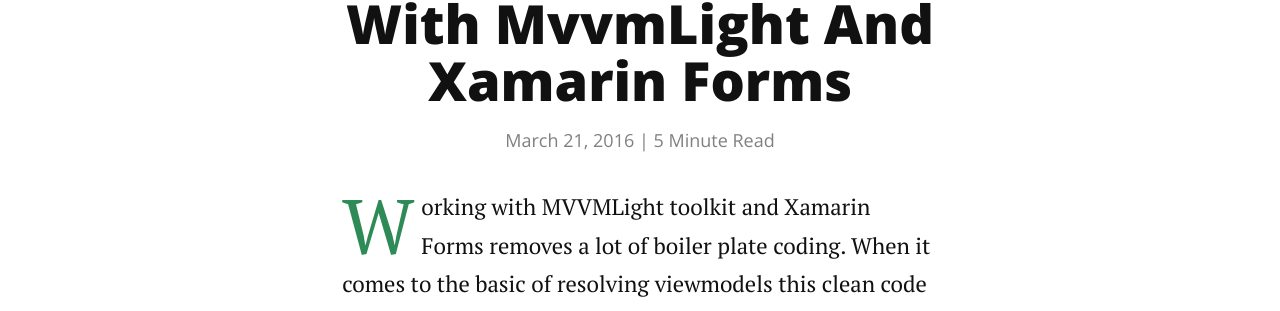
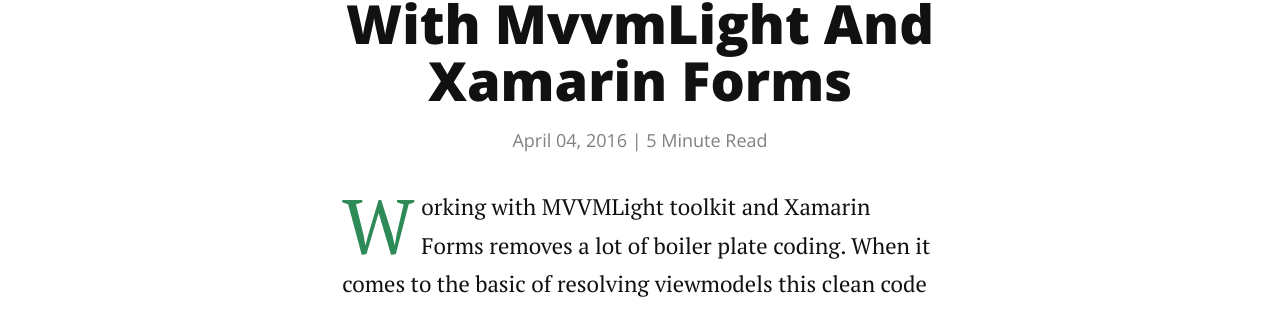
Before and after one commit to rasmuschristensen/rasmuschristensen.github.io, a Jekyll site: the page built from _posts/2016-04-04-Index-ViewModelLocator-With-MvvmLight-And-Xamarin-Forms.markdown, in a window 1280 px wide and 900 px high. Shown: the part 420-731 px from the top of the window. Built offline with Jekyll 4.4.1, drawn with Linux system fonts in a browser that asks for light colours; nearby versions of some CDN libraries; Markdown is read by kramdown in place of the engine named in the settings; comment, search, counter and statistics services are not loaded.

Commit message:
changed date

```diff
--- a/_posts/2016-04-04-Index-ViewModelLocator-With-MvvmLight-And-Xamarin-Forms.markdown
+++ b/_posts/2016-04-04-Index-ViewModelLocator-With-MvvmLight-And-Xamarin-Forms.markdown
@@ -1,7 +1,7 @@
 ---
 layout: post
 title:  "Indexed ViewModelLocator With MvvmLight And Xamarin Forms"
-date:   2016-03-21
+date:   2016-04-04
 ---
 
 <p class="intro">
```
